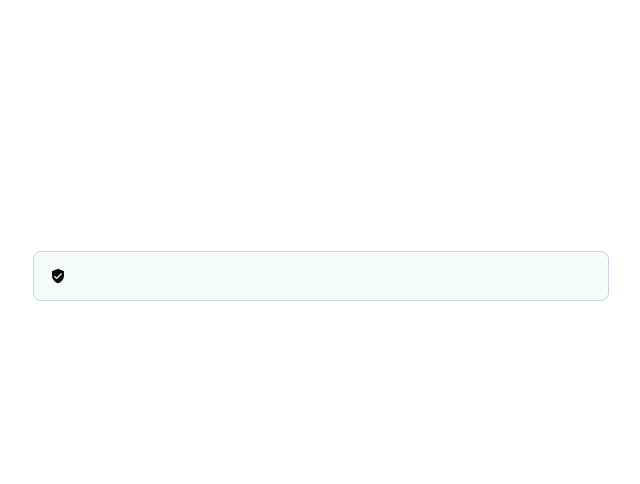
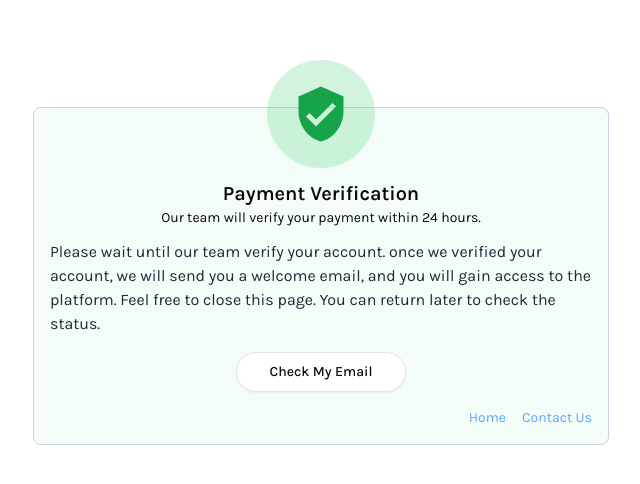
Before and after one commit to ubeyidah/unit-wise-ethiopia, a React (Vite) app in the folder client/: page /payment-verify in a window 1280 px wide. Shown: the part 124-608 px from the top of the page, without its empty margins (319-959 px from the left). Built offline with nearby package versions, Linux system fonts and the light colour scheme; no server answers.

Commit message:
payment verification waitng apge ui

```diff
--- a/client/src/pages/PaymentVerify.tsx
+++ b/client/src/pages/PaymentVerify.tsx
@@ -1,11 +1,42 @@
+import { Button } from "@/components/ui/button";
 import { MdVerifiedUser } from "react-icons/md";
+import { Link } from "react-router-dom";
 
 const PaymentVerify = () => {
   return (
     <section className="container px-4 flex items-center justify-center h-screen">
       <div className="flex-1 max-w-xl p-4 rounded-lg dark:bg-green-400/10 bg-green-500/5 border-slate-300 border dark:border-green-400/30">
-        <div className="">
-          <MdVerifiedUser />
+        <div className="p-6 bg-green-500/20 mx-auto -mt-16 w-fit rounded-full">
+          <MdVerifiedUser className="text-6xl text-green-600" />
+        </div>
+        <h2 className="text-center text-xl font-semibold mt-3">
+          Payment Verification
+        </h2>
+        <p className="text-center mb-3 text-sm">
+          Our team will verify your payment within 24 hours.
+        </p>
+        <p className="dark:text-slate-300 text-slate-800">
+          Please wait until our team verify your account. once we verified your
+          account, we will send you a welcome email, and you will gain access to
+          the platform. Feel free to close this page. You can return later to
+          check the status.
+        </p>
+        <div className="my-4 flex justify-center">
+          <a href="https://gmail.com" target="_self">
+            <Button variant="outline" size="lg" className="rounded-full">
+              Check My Email
+            </Button>
+          </a>
+        </div>
+        <div className="flex items-center justify-end text-sm text-blue-400">
+          <div className="flex gap-4">
+            <Link to="/home" className="hover:underline">
+              Home
+            </Link>
+            <Link to="/contact" className="hover:underline">
+              Contact Us
+            </Link>
+          </div>
         </div>
       </div>
     </section>
```
